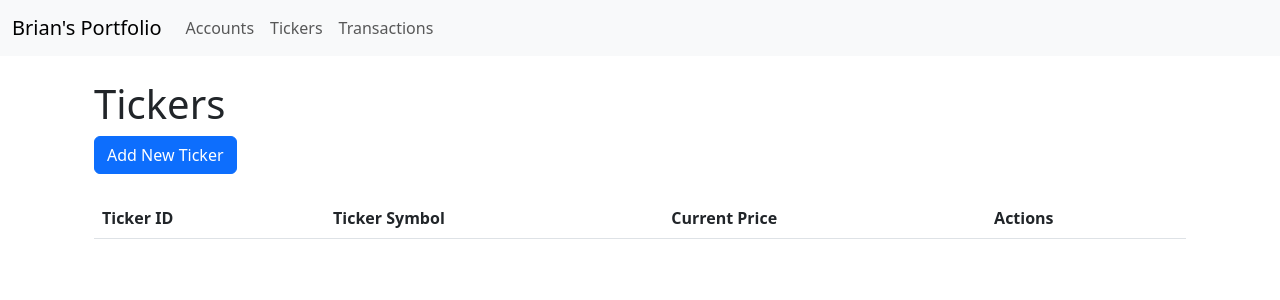
After one commit to tylerjones0509/tylerjones0509-mmis-6391-mod6-jones-demo, a Flask app: page /ticker in a window 1280 px wide. The commit adds this page. Shown: the top 300 px of the page. Run offline with Flask 3, Linux system fonts and the light colour scheme; data that the repository does not hold is empty.

Commit message:
Initial commit for Mod6 demo

```diff
--- a/app/__init__.py
+++ b/app/__init__.py
@@ -6,9 +6,12 @@ app = create_app()
 app.secret_key = 'your-secret'  # Replace with an environment variable
 
 # Register Blueprints
-# from app.blueprints.runners import runners
-
-# app.register_blueprint(runners)
+from app.blueprints.accounts import accounts
+from app.blueprints.tickers import tickers
+from app.blueprints.transactions import transactions
+app.register_blueprint(accounts)
+app.register_blueprint(tickers)
+app.register_blueprint(transactions)
 
 
 from . import routes
--- /dev/null
+++ b/app/blueprints/tickers.py
@@ -0,0 +1,59 @@
+from flask import Blueprint, render_template, request, url_for, redirect, flash
+from app.db_connect import get_db
+
+tickers = Blueprint('tickers', __name__)
+
+@tickers.route('/ticker', methods=['GET', 'POST'])
+def ticker():
+    db = get_db()
+    cursor = db.cursor()
+
+    # Handle POST request to add a new ticker
+    if request.method == 'POST':
+        ticker_symbol = request.form['ticker_symbol']
+        current_price = request.form['current_price']
+
+        # Insert the new ticker into the database
+        cursor.execute('INSERT INTO tickers (ticker_symbol, current_price) VALUES (%s, %s)', (ticker_symbol, current_price))
+        db.commit()
+
+        flash('New ticker added successfully!', 'success')
+        return redirect(url_for('tickers.ticker'))
+
+    # Handle GET request to display all tickers
+    cursor.execute('SELECT * FROM tickers')
+    all_tickers = cursor.fetchall()
+    return render_template('tickers.html', all_tickers=all_tickers)
+
+@tickers.route('/update_ticker/<int:ticker_id>', methods=['GET', 'POST'])
+def update_ticker(ticker_id):
+    db = get_db()
+    cursor = db.cursor()
+
+    if request.method == 'POST':
+        # Update the ticker's details
+        ticker_symbol = request.form['ticker_symbol']
+        current_price = request.form['current_price']
+
+        cursor.execute('UPDATE tickers SET ticker_symbol = %s, current_price = %s WHERE ticker_id = %s', (ticker_symbol, current_price, ticker_id))
+        db.commit()
+
+        flash('Ticker updated successfully!', 'success')
+        return redirect(url_for('tickers.ticker'))
+
+    # GET method: fetch ticker's current data for pre-populating the form
+    cursor.execute('SELECT * FROM tickers WHERE ticker_id = %s', (ticker_id,))
+    current_ticker = cursor.fetchone()
+    return render_template('update_ticker.html', current_ticker=current_ticker)
+
+@tickers.route('/delete_ticker/<int:ticker_id>', methods=['POST'])
+def delete_ticker(ticker_id):
+    db = get_db()
+    cursor = db.cursor()
+
+    # Delete the ticker
+    cursor.execute('DELETE FROM tickers WHERE ticker_id = %s', (ticker_id,))
+    db.commit()
+
+    flash('Ticker deleted successfully!', 'danger')
+    return redirect(url_for('tickers.ticker'))
--- a/app/templates/base.html
+++ b/app/templates/base.html
@@ -2,28 +2,31 @@
 <html lang="en">
 <head>
     <meta charset="UTF-8">
-    <title>Flask Example</title>
-    <link href="https://stackpath.bootstrapcdn.com/bootstrap/4.5.2/css/bootstrap.min.css" rel="stylesheet">
+    <meta name="viewport" content="width=device-width, initial-scale=1, shrink-to-fit=no">
+    <title>Brian's Portfolio</title>
+    <link href="https://cdn.jsdelivr.net/npm/bootstrap@5.3.0/dist/css/bootstrap.min.css" rel="stylesheet">
 </head>
 <body>
 <nav class="navbar navbar-expand-lg navbar-light bg-light">
-    <a class="navbar-brand" href="#">Module 3</a>
-    <button class="navbar-toggler" type="button" data-toggle="collapse" data-target="#navbarNav" aria-controls="navbarNav" aria-expanded="false" aria-label="Toggle navigation">
+    <div class="container-fluid">
+        <a class="navbar-brand" href="#">Brian's Portfolio</a>
+        <button class="navbar-toggler" type="button" data-bs-toggle="collapse" data-bs-target="#navbarNav" aria-controls="navbarNav" aria-expanded="false" aria-label="Toggle navigation">
             <span class="navbar-toggler-icon"></span>
         </button>
         <div class="collapse navbar-collapse" id="navbarNav">
             <ul class="navbar-nav">
+
                 <li class="nav-item">
-                <a class="nav-link" href="{{ url_for('index') }}">Runners</a>
+                    <a class="nav-link" href="{{ url_for('accounts.account') }}">Accounts</a>
                 </li>
                 <li class="nav-item">
-                <a class="nav-link" href="{{ url_for('about') }}">About</a>
+                    <a class="nav-link" href="{{ url_for('tickers.ticker') }}">Tickers</a>
                 </li>
                  <li class="nav-item">
-                <a class="nav-link" href="{{ url_for('samples.sample') }}">Samples</a>
+                    <a class="nav-link" href="{{ url_for('transactions.transaction') }}">Transactions</a>
                 </li>
-
             </ul>
+        </div>
     </div>
 </nav>
 
@@ -31,8 +34,6 @@
     {% block content %}{% endblock %}
 </div>
 
-<script src="https://code.jquery.com/jquery-3.5.1.slim.min.js"></script>
-<script src="https://cdn.jsdelivr.net/npm/@popperjs/core@2.5.4/dist/umd/popper.min.js"></script>
-<script src="https://stackpath.bootstrapcdn.com/bootstrap/4.5.2/js/bootstrap.min.js"></script>
+<script src="https://cdn.jsdelivr.net/npm/bootstrap@5.3.0/dist/js/bootstrap.bundle.min.js"></script>
 </body>
 </html>
--- a/app/templates/index.html
+++ b/app/templates/index.html
@@ -4,6 +4,6 @@
 
 <h1>Module 3 - Runners Example</h1>
 <br>
-<img src="{{ url_for('static', filename='assets/tyler.jpg') }}" alt="Tyler with his cool Glasses" width="300">
+<h3 style="color: red;">Total Portfolio Value is ${{ "{:,.2f}".format(total_portfolio_value) }}</h3>
 
 {% endblock %}
--- /dev/null
+++ b/app/templates/tickers.html
@@ -0,0 +1,116 @@
+{% extends "base.html" %}
+
+{% block content %}
+<div class="container mt-4">
+    <h1>Tickers</h1>
+    <button type="button" class="btn btn-primary" data-bs-toggle="modal" data-bs-target="#addTickerModal">
+        Add New Ticker
+    </button>
+
+    <!-- Table displaying all tickers -->
+    <table class="table table-striped mt-4">
+        <thead>
+            <tr>
+                <th>Ticker ID</th>
+                <th>Ticker Symbol</th>
+                <th>Current Price</th>
+                <th>Actions</th>
+            </tr>
+        </thead>
+        <tbody>
+            {% for ticker in all_tickers %}
+            <tr>
+                <td>{{ ticker.ticker_id }}</td>
+                <td>{{ ticker.ticker_symbol }}</td>
+                <td>{{ ticker.current_price }}</td>
+                <td>
+                    <button type="button" class="btn btn-warning" data-bs-toggle="modal" data-bs-target="#editTickerModal{{ ticker.ticker_id }}">
+                        Edit
+                    </button>
+                    <button type="button" class="btn btn-danger" data-bs-toggle="modal" data-bs-target="#deleteTickerModal{{ ticker.ticker_id }}">
+                        Delete
+                    </button>
+                </td>
+            </tr>
+
+            <!-- Edit Ticker Modal -->
+            <div class="modal fade" id="editTickerModal{{ ticker.ticker_id }}" tabindex="-1" aria-labelledby="editTickerModalLabel{{ ticker.ticker_id }}" aria-hidden="true">
+                <div class="modal-dialog">
+                    <div class="modal-content">
+                        <div class="modal-header">
+                            <h5 class="modal-title" id="editTickerModalLabel{{ ticker.ticker_id }}">Edit Ticker</h5>
+                            <button type="button" class="btn-close" data-bs-dismiss="modal" aria-label="Close"></button>
+                        </div>
+                        <form method="post" action="{{ url_for('tickers.update_ticker', ticker_id=ticker.ticker_id) }}">
+                            <div class="modal-body">
+                                <div class="mb-3">
+                                    <label for="tickerSymbol" class="form-label">Ticker Symbol</label>
+                                    <input type="text" class="form-control" name="ticker_symbol" value="{{ ticker.ticker_symbol }}" required>
+                                </div>
+                                <div class="mb-3">
+                                    <label for="currentPrice" class="form-label">Current Price</label>
+                                    <input type="text" class="form-control" name="current_price" value="{{ ticker.current_price }}" required>
+                                </div>
+                            </div>
+                            <div class="modal-footer">
+                                <button type="button" class="btn btn-secondary" data-bs-dismiss="modal">Cancel</button>
+                                <button type="submit" class="btn btn-warning">Save Changes</button>
+                            </div>
+                        </form>
+                    </div>
+                </div>
+            </div>
+
+            <!-- Delete Ticker Modal -->
+            <div class="modal fade" id="deleteTickerModal{{ ticker.ticker_id }}" tabindex="-1" aria-labelledby="deleteTickerModalLabel{{ ticker.ticker_id }}" aria-hidden="true">
+                <div class="modal-dialog">
+                    <div class="modal-content">
+                        <div class="modal-header">
+                            <h5 class="modal-title" id="deleteTickerModalLabel{{ ticker.ticker_id }}">Delete Ticker</h5>
+                            <button type="button" class="btn-close" data-bs-dismiss="modal" aria-label="Close"></button>
+                        </div>
+                        <div class="modal-body">
+                            Are you sure you want to delete this ticker?
+                        </div>
+                        <div class="modal-footer">
+                            <form method="post" action="{{ url_for('tickers.delete_ticker', ticker_id=ticker.ticker_id) }}">
+                                <button type="button" class="btn btn-secondary" data-bs-dismiss="modal">Cancel</button>
+                                <button type="submit" class="btn btn-danger">Delete</button>
+                            </form>
+                        </div>
+                    </div>
+                </div>
+            </div>
+            {% endfor %}
+        </tbody>
+    </table>
+</div>
+
+<!-- Add Ticker Modal -->
+<div class="modal fade" id="addTickerModal" tabindex="-1" aria-labelledby="addTickerModalLabel" aria-hidden="true">
+    <div class="modal-dialog">
+        <div class="modal-content">
+            <div class="modal-header">
+                <h5 class="modal-title" id="addTickerModalLabel">Add New Ticker</h5>
+                <button type="button" class="btn-close" data-bs-dismiss="modal" aria-label="Close"></button>
+            </div>
+            <form method="post" action="{{ url_for('tickers.ticker') }}">
+                <div class="modal-body">
+                    <div class="mb-3">
+                        <label for="tickerSymbol" class="form-label">Ticker Symbol</label>
+                        <input type="text" class="form-control" name="ticker_symbol" required>
+                    </div>
+                    <div class="mb-3">
+                        <label for="currentPrice" class="form-label">Current Price</label>
+                        <input type="text" class="form-control" name="current_price" required>
+                    </div>
+                </div>
+                <div class="modal-footer">
+                    <button type="button" class="btn btn-secondary" data-bs-dismiss="modal">Cancel</button>
+                    <button type="submit" class="btn btn-primary">Add Ticker</button>
+                </div>
+            </form>
+        </div>
+    </div>
+</div>
+{% endblock %}
```
Also changed, not shown: app/blueprints/accounts.py (added, +57 -0 lines), app/blueprints/transactions.py (added, +127 -0 lines), app/templates/accounts.html (added, +106 -0 lines), app/templates/transactions.html (added, +167 -0 lines), database.txt (+19 -0 lines). Lines whose indentation alone changed are shown as unchanged.
